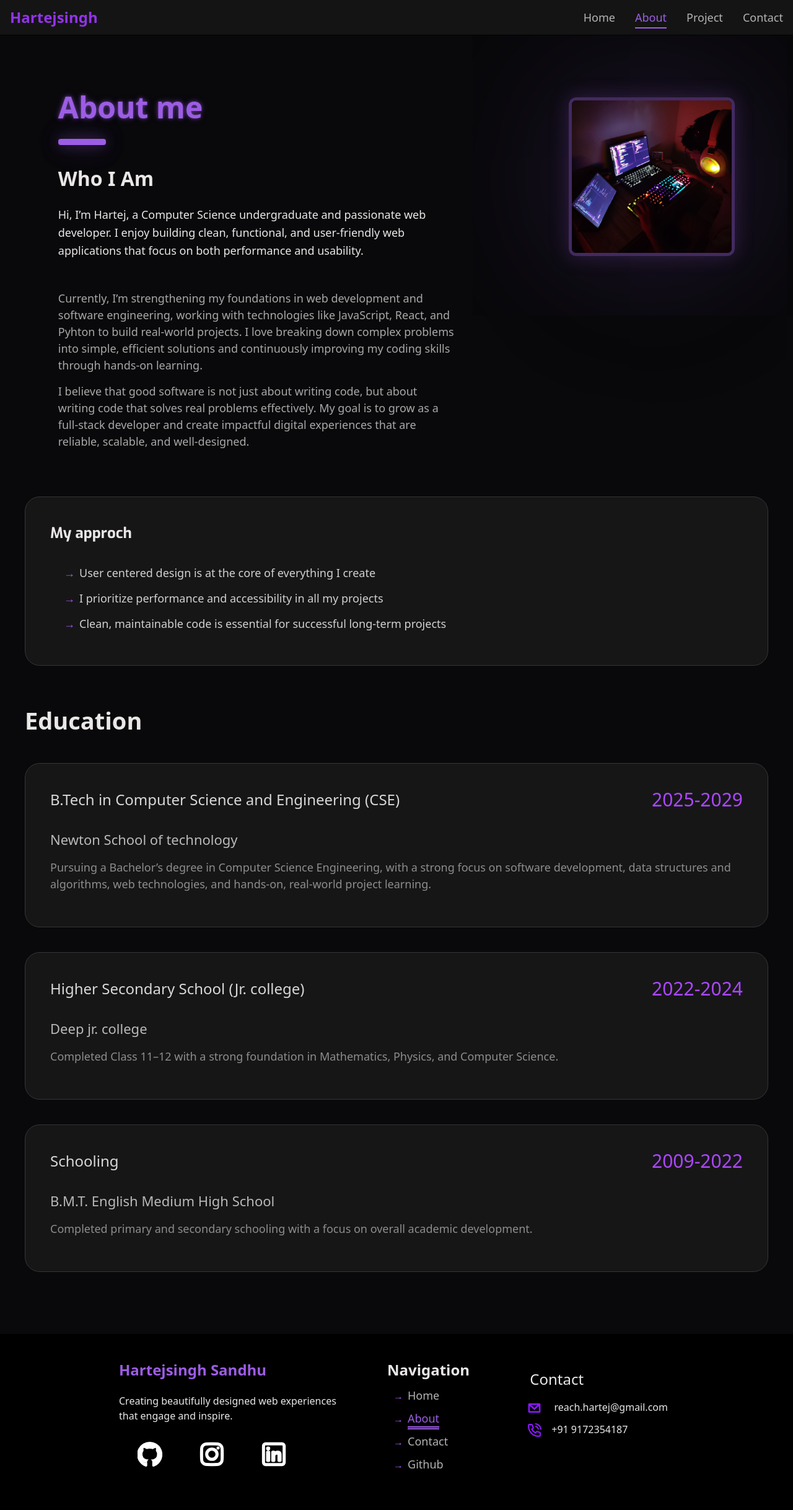
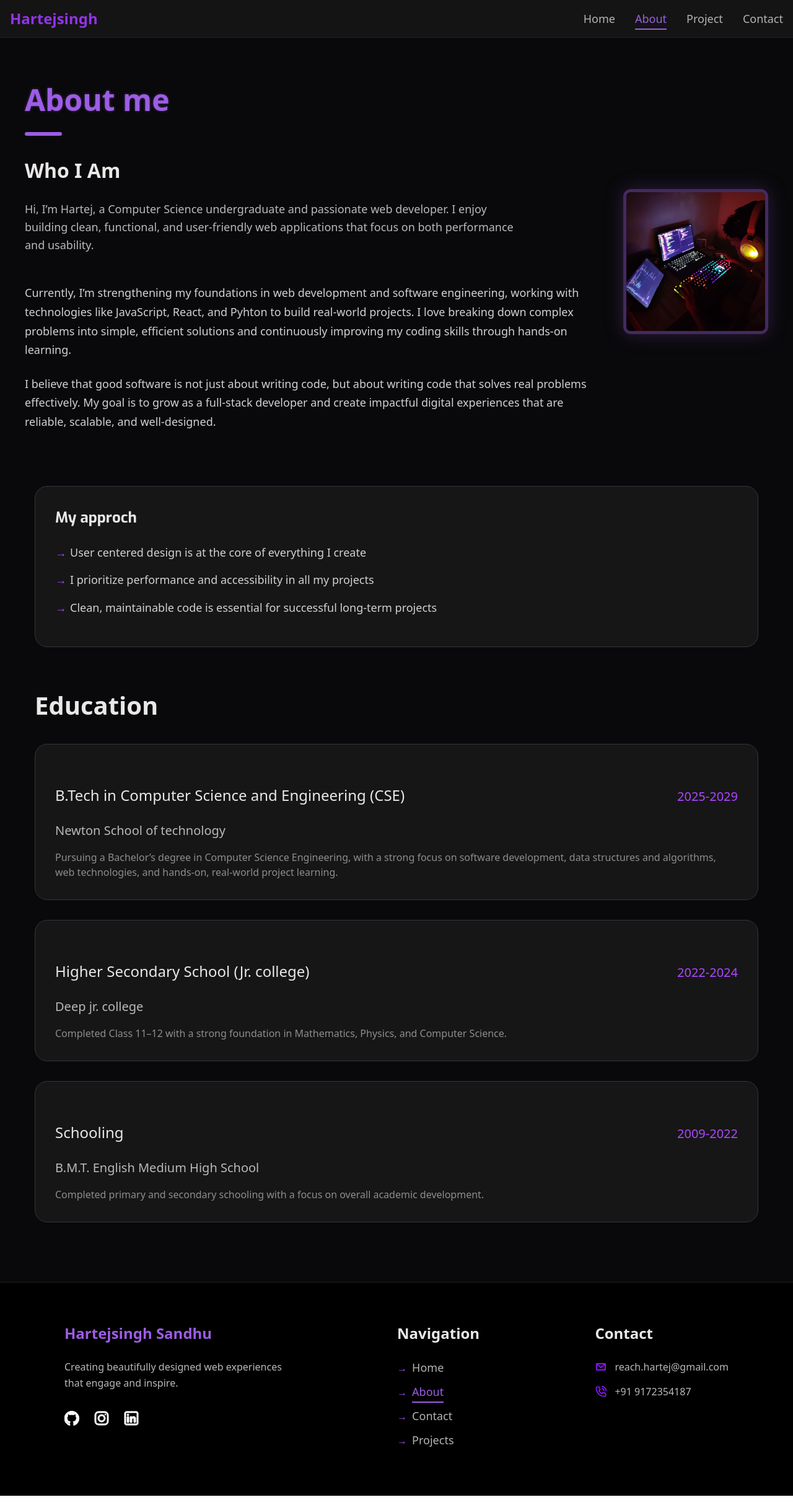
Before and after one commit to hartej46/Portfolio_v1, a React (Vite) app: page /about in a window 1280 px wide. Shown: the whole page at 62% size. After the commit the page ends 2413 px from the top, so only its background shows below. Built offline with nearby package versions, Linux system fonts and the light colour scheme.

Commit message:
Add responsiveness to ui

```diff
--- a/src/components/About/About.css
+++ b/src/components/About/About.css
@@ -3,171 +3,191 @@
 .About {
     background-color: #09090b;
     color: #eae7e7;
-    padding: 60px 0px;
+    padding: 4rem 1rem;
+    overflow-x: hidden;
 }
 
 .Intro {
     display: flex;
-    gap: 0.5vw;
-    justify-content: space-around;
-    margin: 20px 5px 60px 5px;
+    flex-direction: column;
+    gap: 2rem;
+    align-items: center;
+    max-width: 1200px;
+    margin: 0 auto 4rem auto;
+}
+
+@media (min-width: 1024px) {
+    .Intro {
+        flex-direction: row;
+        justify-content: space-between;
+        text-align: left;
+    }
+
+    .written {
+        width: 55%;
+    }
 }
 
 .written {
-    width: 50vw;
+    width: 100%;
 }
 
 .me {
-    height: 20vw;
+    width: 100%;
+    max-width: 300px;
+    height: auto;
+    aspect-ratio: 1;
+    object-fit: cover;
     border: 5px solid #432a60;
     border-radius: 12px;
-    box-shadow: 0 0 30px rgba(109, 65, 159, 0.35),
-        0 0 600px rgba(107, 64, 157, 0.25),
-        0 0 1200px rgba(69, 40, 102, 0.15);
-    margin-top: 20px;
+    box-shadow: 0 0 30px rgba(109, 65, 159, 0.35);
+    margin-top: 2rem;
     transition: transform 0.4s ease, box-shadow 0.4s ease;
 }
 
+@media (min-width: 1024px) {
+    .me {
+        margin-top: 0;
+    }
+}
+
 .me:hover {
-    transform: scale(1.11);
+    transform: scale(1.05);
 }
 
 .written h1 {
-    font-size: 48px;
+    font-size: clamp(2rem, 5vw, 3rem);
     font-weight: 700;
     color: #9c5de4;
-    text-shadow:
-        0 0 4px rgba(156, 93, 228, 0.45),
-        0 0 8px rgba(156, 93, 228, 0.30),
-        0 0 14px rgba(156, 93, 228, 0.18);
+    text-shadow: 0 0 4px rgba(156, 93, 228, 0.45);
 }
 
-
-
-.written>div {
-    height: 10px;
-    width: 6vw;
+.written .line {
+    height: 6px;
+    width: 60px;
     background-color: #9c5de4;
-    box-shadow: 0 0 20px rgba(156, 93, 228, 0.35),
-        0 0 40px rgba(156, 93, 228, 0.25),
-        0 0 60px rgba(156, 93, 228, 0.15);
-    margin: 15px 0 30px 0;
+    margin: 1rem 0 2rem 0;
     border-radius: 4px;
 }
 
 .written h3 {
-    font-size: 32px;
+    font-size: clamp(1.5rem, 3vw, 2rem);
     font-weight: 600;
-    margin: 5px 0px 20px 0px;
+    margin-bottom: 1.5rem;
 }
 
 .written p {
-    font-size: 18px;
+    font-size: 1.125rem;
+    line-height: 1.7;
+    color: #d1d1d1;
 }
 
 .p1 {
-    line-height: 30px;
-    margin-bottom: 15px;
-
+    margin-bottom: 1.5rem;
 }
 
 .p2 {
-    margin-bottom: 15px;
+    margin-bottom: 1.5rem;
     color: #a9a8a8;
 }
 
+.many-card {
+    max-width: 1200px;
+    width: 100%;
+    margin: 0 auto;
+    padding: 0 1rem;
+}
 
 .card {
     background-color: #161617;
     border: 1px solid #353537;
-    border-radius: 24px;
-    max-width: 2400px;
+    border-radius: 20px;
     width: 100%;
-    margin: 40px auto;
-    padding: 16px 100px 16px 40px;
-    transition: transform 0.4s ease, box-shadow 0.4s ease;
+    margin-bottom: 2rem;
+    padding: 2rem;
+    transition: transform 0.4s ease;
 }
 
 .card:hover {
-    transform: scale(1.03);
-    box-shadow: 0 0 20px rgba(172, 172, 172, 0.35),
-        0 0 40px rgba(159, 159, 159, 0.25),
-        0 0 60px rgba(173, 173, 173, 0.15);
+    transform: translateY(-5px);
+    border-color: #9c5de480;
 }
 
+.card h2 {
+    font-size: 1.75rem;
+    font-family: 'Exo', sans-serif;
+    font-weight: 700;
+    margin-bottom: 1.5rem;
+    color: #9c5de4;
+}
 
+.card ul {
+    list-style: none;
+    padding: 0;
+}
 
-.card h2 {
-    font-size: 28px;
-    font-family: 'Exo', 'Franklin Gothic Medium', 'Arial Narrow', Arial, sans-serif;
-    font-weight: 700;
-    margin-bottom: 30px;
+.card li {
+    position: relative;
+    padding-left: 1.5rem;
+    margin-bottom: 1rem;
+    color: #d1d1d1;
+    line-height: 1.6;
+    font-size: 1.125rem;
 }
 
 .card li::before {
     content: "→";
-    position: relative;
+    position: absolute;
     left: 0;
     color: #a855f7;
-    margin-right: 7px;
 }
 
-.card li {
-    position: relative;
-    padding-left: 22px;
-    margin-bottom: 12px;
-    color: #d1d1d1;
-    line-height: 1.6;
-    font-size: 18px;
+.education-title {
+    font-size: clamp(2rem, 5vw, 2.5rem);
+    font-weight: 700;
+    margin: 4rem 0 2rem 0;
+    color: #eae7e7;
+    text-align: center;
+}
+
+@media (min-width: 1024px) {
+    .education-title {
+        text-align: left;
+    }
 }
 
 .info {
     display: flex;
-    justify-content: space-between;
-    font-size: 24px;
-    margin-bottom: 30px;
-    font-weight: 500
+    flex-direction: column;
+    gap: 0.5rem;
+    margin-bottom: 1.5rem;
 }
 
-.education-title {
-    font-size: 38px;
-    font-weight: 700;
-    margin: 60px 0 30px 0;
-    color: #eae7e7;
-}
-
-.many-card {
-    max-width: 2400px;
-    width: 100%;
-    margin: 0 auto;
-    padding: 0 40px;
+@media (min-width: 768px) {
+    .info {
+        flex-direction: row;
+        justify-content: space-between;
+        align-items: baseline;
+    }
 }
 
 .info h1 {
-    color: #d9d7d7;
+    font-size: 1.5rem;
+    color: #eae7e7;
+    margin: 0;
+}
+
+.info .text-3xl {
+    font-size: 1.25rem !important;
 }
 
 .more-info h3 {
-    font-size: 22px;
+    font-size: 1.25rem;
     color: #bab9b9;
-    margin-bottom: 15px;
+    margin-bottom: 1rem;
 }
 
 .more-info p {
-    font-size: 18px;
+    font-size: 1rem;
     color: #8e8d8d;
-    margin-bottom: 15px;
 }
-
-.card.visible {
-    opacity: 1;
-    transform: translateY(0);
-}
-
-.card:nth-child(2).visible {
-    transition-delay: 0.1s;
-}
-
-.card:nth-child(3).visible {
-    transition-delay: 0.2s;
-}
--- a/src/components/Contact/Contact.css
+++ b/src/components/Contact/Contact.css
@@ -3,8 +3,9 @@
 .Contact {
     background-color: #09090b;
     color: #eae7e7;
-    padding: 60px 2rem;
+    padding: 4rem 1.5rem;
     font-family: 'Inter', sans-serif;
+    overflow-x: hidden;
 }
 
 .contact-container {
@@ -13,66 +14,65 @@
 }
 
 .written h1 {
-    font-size: 48px;
+    font-size: clamp(2rem, 8vw, 3rem);
     font-weight: 700;
     color: #9c5de4;
-    text-shadow:
-        0 0 4px rgba(156, 93, 228, 0.45),
-        0 0 8px rgba(156, 93, 228, 0.30),
-        0 0 14px rgba(156, 93, 228, 0.18);
-    margin-bottom: 0;
+    text-shadow: 0 0 4px rgba(156, 93, 228, 0.45);
+    margin-bottom: 0.5rem;
 }
 
 .written .line {
-    height: 10px;
-    width: 6vw;
+    height: 6px;
+    width: 60px;
     background-color: #9c5de4;
-    box-shadow: 0 0 20px rgba(156, 93, 228, 0.35),
-        0 0 40px rgba(156, 93, 228, 0.25),
-        0 0 60px rgba(156, 93, 228, 0.15);
-    margin: 15px 0 30px 0;
+    margin-bottom: 2rem;
     border-radius: 4px;
 }
 
 .written p.p1 {
-    font-size: 18px;
+    font-size: 1.125rem;
     line-height: 1.6;
-    color: #eae7e7;
+    color: #bab9b9;
     max-width: 800px;
-    margin-bottom: 50px;
+    margin-bottom: 3rem;
 }
 
 .contact-grid {
     display: grid;
-    grid-template-columns: 1.2fr 0.8fr;
+    grid-template-columns: 1fr;
     gap: 3rem;
     align-items: start;
+}
+
+@media (min-width: 1024px) {
+    .contact-grid {
+        grid-template-columns: 1.2fr 0.8fr;
+    }
 }
 
 .card {
     background-color: #161617;
     border: 1px solid #353537;
-    border-radius: 24px;
-    padding: 2.5rem;
-    transition: transform 0.4s ease, box-shadow 0.4s ease;
+    border-radius: 20px;
+    padding: 2rem;
+    transition: transform 0.4s ease, border-color 0.4s ease;
 }
 
 .card:hover {
-    transform: scale(1.02);
-    box-shadow: 0 0 20px rgba(156, 93, 228, 0.15),
-        0 0 40px rgba(156, 93, 228, 0.10);
+    transform: translateY(-5px);
+    border-color: #9c5de480;
 }
 
 .card h2 {
-    font-size: 24px;
+    font-size: 1.5rem;
     font-family: 'Exo', sans-serif;
     font-weight: 700;
-    margin-bottom: 2rem;
+    margin-bottom: 1.5rem;
     color: #eae7e7;
 }
 
 .form-group {
-    margin-bottom: 1.5rem;
+    margin-bottom: 1.25rem;
 }
 
 .form-group label {
@@ -85,7 +85,7 @@
 .form-group input,
 .form-group textarea {
     width: 100%;
-    padding: 1rem 1.2rem;
+    padding: 0.875rem 1.125rem;
     background: #09090b;
     border: 1px solid #353537;
     border-radius: 0.75rem;
@@ -102,25 +102,24 @@
 }
 
 .form-group textarea {
-    min-height: 150px;
+    min-height: 15rem;
 }
 
 .send-btn {
     width: 100%;
-    padding: 1rem;
+    padding: 0.875rem;
     background-color: #9c5de4;
     color: #fff;
     border: none;
     border-radius: 0.75rem;
-    font-size: 1.1rem;
+    font-size: 1.125rem;
     font-weight: 600;
     cursor: pointer;
     display: flex;
     align-items: center;
     justify-content: center;
     gap: 0.5rem;
-    transition: transform 0.2s ease, background-color 0.2s ease;
-    box-shadow: 0 4px 15px rgba(156, 93, 228, 0.3);
+    transition: all 0.3s ease;
 }
 
 .send-btn:hover {
@@ -131,14 +130,14 @@
 .info-cards {
     display: flex;
     flex-direction: column;
-    gap: 1.25rem;
+    gap: 1rem;
     margin-bottom: 3rem;
 }
 
 .info-item {
     display: flex;
     align-items: center;
-    gap: 1.5rem;
+    gap: 1rem;
     background: #161617;
     border: 1px solid #353537;
     border-radius: 1.25rem;
@@ -148,23 +147,34 @@
 
 .info-item:hover {
     border-color: #9c5de4;
-    transform: translateX(10px);
+    transform: translateX(5px);
 }
 
 .info-icon {
-    width: 3.5rem;
-    height: 3.5rem;
+    flex-shrink: 0;
+    width: 3rem;
+    height: 3rem;
     display: flex;
     align-items: center;
     justify-content: center;
     background: rgba(156, 93, 228, 0.1);
-    border-radius: 1rem;
+    border-radius: 0.75rem;
     color: #9c5de4;
+}
+
+.info-icon svg {
+    width: 1.5rem;
+    height: 1.5rem;
+}
+
+.info-content {
+    flex-grow: 1;
+    overflow: hidden;
 }
 
 .info-content p:first-child {
     color: #8e8d8d;
-    font-size: 0.9rem;
+    font-size: 0.85rem;
     margin-bottom: 0.25rem;
 }
 
@@ -172,10 +182,14 @@
     font-weight: 500;
     font-size: 0.95rem;
     color: #eae7e7;
+    white-space: nowrap;
+    overflow: hidden;
+    text-overflow: ellipsis;
 }
 
 .copy-icon {
-    margin-left: auto;
+    flex-shrink: 0;
+    margin-left: 0.5rem;
     color: #8e8d8d;
     cursor: pointer;
     transition: color 0.2s ease;
@@ -186,7 +200,7 @@
 }
 
 .social-section h2 {
-    font-size: 24px;
+    font-size: 1.5rem;
     font-family: 'Exo', sans-serif;
     margin-bottom: 1.5rem;
     font-weight: 700;
@@ -194,6 +208,7 @@
 
 .social-links {
     display: flex;
+    flex-wrap: wrap;
     gap: 1rem;
 }
 
@@ -214,15 +229,18 @@
     border-color: #9c5de4;
     color: #9c5de4;
     transform: translateY(-5px);
-    box-shadow: 0 5px 15px rgba(156, 93, 228, 0.2);
 }
 
-@media (max-width: 968px) {
-    .contact-grid {
-        grid-template-columns: 1fr;
+@media (max-width: 480px) {
+    .Contact {
+        padding: 3rem 1rem;
     }
 
-    .written h1 {
-        font-size: 48px;
+    .card {
+        padding: 1.5rem;
+    }
+
+    .info-item {
+        padding: 1rem;
     }
 }
--- a/src/components/Footer/Footer.css
+++ b/src/components/Footer/Footer.css
@@ -1,71 +1,93 @@
 footer {
     background-color: black;
     color: #eae7e7;
-    ;
+    border-top: 1px solid #1f1f1f;
 }
 
 .footer {
-    padding: 40px 15vw;
-
+    padding: 4rem 1.5rem;
+    display: flex;
+    flex-direction: column;
+    gap: 3rem;
+    max-width: 1200px;
+    margin: 0 auto;
 }
 
-.footer-me>h2 {
+@media (min-width: 1024px) {
+    .footer {
+        flex-direction: row;
+        justify-content: space-between;
+        padding: 4rem 5%;
+    }
+}
+
+.footer-me h2 {
     color: #9c5de4;
     font-weight: 800;
-    font-size: 24px;
-    margin-bottom: 20px;
+    font-size: 1.5rem;
+    margin-bottom: 1.5rem;
 }
 
-.footer-me>p {
-    font-size: 16px;
+.footer-me p {
+    font-size: 1rem;
+    line-height: 1.6;
+    color: #bab9b9;
 }
 
-.social a {
-    width: 40px;
-    margin: 30px;
+.social {
+    display: flex;
+    gap: 1.5rem;
+    margin-top: 2rem;
+}
+
+.social a img {
+    width: 1.5rem;
+    height: 1.5rem;
+    transition: transform 0.3s ease;
+}
+
+.social a:hover img {
+    transform: translateY(-3px);
 }
 
 .Navigation h3 {
-    font-size: 24px;
+    font-size: 1.5rem;
     font-weight: 600;
+    margin-bottom: 1.5rem;
 }
 
-.Navigation li {
-    font-size: 16px;
-    font-weight: 400;
-    margin: 10px;
+.footer-nav {
+    list-style: none;
+    padding: 0;
 }
 
-
-
-.Navigation li::before {
-    content: "→";
-    position: relative;
-    left: 0;
-    color: #a855f7;
-    margin-right: 7px;
+.footer-nav li {
+    font-size: 1rem;
+    margin-bottom: 0.75rem;
 }
 
-.Navigation .nav-link.active {
-    color: #9c5de4;
-    text-decoration: underline;
-    text-underline-offset: 6px;
-    text-decoration-thickness: 2px;
+.footer-nav li::before {
+    content: "→";
+    color: #a855f7;
+    margin-right: 0.5rem;
 }
 
 .contact h1 {
-    font-size: 24px;
-    font-weight: 500;
-    margin: 15px;
+    font-size: 1.5rem;
+    font-weight: 600;
+    margin-bottom: 1.5rem;
 }
 
 .contact p {
-    margin: 10px;
+    display: flex;
+    align-items: center;
+    gap: 0.75rem;
+    margin-bottom: 1rem;
+    color: #bab9b9;
 }
 
 .phone,
 .email {
-    height: 25px;
-    display: inline;
-    margin-right: 15px;
+    width: 1.25rem;
+    height: 1.25rem;
 }
--- a/src/components/Footer/Footer.jsx
+++ b/src/components/Footer/Footer.jsx
@@ -11,11 +11,11 @@ const Footer = () => {
     return (
         <>
             <footer>
-                <div className="footer flex justify-between gap-2.5">
+                <div className="footer">
                     <div className="footer-me">
                         <h2>Hartejsingh Sandhu</h2>
                         <p>Creating beautifully designed web experiences <br /> that engage and inspire.</p>
-                        <div className="social flex ">
+                        <div className="social">
                             <a href="https://www.github.com/hartej46" target="_blank" rel="noopener noreferrer"><img src={github} alt="github" className="social-img github" /></a>
                             <a href="#" className="social-img instagram"><img src={Instagram} alt="Instagram" /></a>
                             <a href="https://www.linkedin.com/in/hartej46" target="_blank" rel="noopener noreferrer"><img src={Linkedin} alt="Linkedin" className="social-img linkedin" /></a>
@@ -23,7 +23,7 @@ const Footer = () => {
                     </div>
                     <div className="Navigation">
                         <h3>Navigation</h3>
-                        <ul className="mt-4 font-medium lg:flex-row lg:space-x-8 lg:mt-0">
+                        <ul className="footer-nav">
                             <li>
                                 <NavLink
                                     to="/"
@@ -47,12 +47,11 @@ const Footer = () => {
                             </li>
                             <li>
                                 <NavLink
-                                    to="/github"
+                                    to="/project"
                                     className={({ isActive }) => `nav-link ${isActive ? "active" : ""}`}>
-                                    Github
+                                    Projects
                                 </NavLink>
                             </li>
-
                         </ul>
                     </div>
                     <div className="contact">
--- a/src/components/Header/Header.css
+++ b/src/components/Header/Header.css
@@ -1,15 +1,14 @@
 .header {
     position: sticky;
     top: 0;
-    z-index: 50;
+    z-index: 100;
     background-color: #000000eb;
+    backdrop-filter: blur(8px);
 }
 
-
 .nav {
-    border-bottom: 1px solid #000000f4;
-    padding: 10px 16px;
-    font-size: 20px;
+    border-bottom: 1px solid #1f1f1f;
+    padding: 0.75rem 1rem;
 }
 
 .nav-container {
@@ -26,33 +25,70 @@
     font-size: 1.5rem;
 }
 
+.menu-toggle {
+    display: block;
+    background: none;
+    border: none;
+    color: #eae7e7;
+    cursor: pointer;
+    padding: 0.5rem;
+    z-index: 101;
+}
+
+.menu-toggle svg {
+    width: 2rem;
+    height: 2rem;
+}
+
 .nav-links-wrapper {
-    display: none;
+    position: fixed;
+    top: 0;
+    right: -100%;
+    width: 70%;
+    height: 100vh;
+    background-color: #0d0d0de6;
+    backdrop-filter: blur(20px);
+    transition: right 0.3s ease-in-out;
+    padding: 6rem 2rem;
+    display: flex;
+    flex-direction: column;
+    z-index: 99;
+}
+
+.nav-links-wrapper.open {
+    right: 0;
 }
 
 @media (min-width: 1024px) {
+    .menu-toggle {
+        display: none;
+    }
+
     .nav-links-wrapper {
+        position: static;
+        width: auto;
+        height: auto;
+        padding: 0;
+        background: none;
+        backdrop-filter: none;
         display: flex;
-        width: auto;
-        order: 1;
+        flex-direction: row;
+        z-index: auto;
     }
 }
-
 
 .nav-links {
     display: flex;
     flex-direction: column;
-    gap: 1rem;
-    margin-top: 1rem;
+    gap: 1.5rem;
     font-weight: 500;
-
+    list-style: none;
 }
 
 @media (min-width: 1024px) {
     .nav-links {
         flex-direction: row;
         gap: 2rem;
-        margin-top: 0;
     }
 }
 
@@ -60,7 +96,7 @@
     color: #b3b3b3;
     text-decoration: none;
     transition: color 0.3s ease;
-    font-size: 18px;
+    font-size: 1.125rem;
 }
 
 .nav-link:hover {
--- a/src/components/Header/Header.jsx
+++ b/src/components/Header/Header.jsx
@@ -1,22 +1,43 @@
-import React from 'react'
+import React, { useState } from 'react'
 import { Link, NavLink } from 'react-router-dom'
 import './Header.css'
 
 export default function Header() {
+    const [isMenuOpen, setIsMenuOpen] = useState(false);
+
+    const toggleMenu = () => {
+        setIsMenuOpen(!isMenuOpen);
+    };
+
+    const closeMenu = () => {
+        setIsMenuOpen(false);
+    };
+
     return (
-        <>
         <header className="header">
             <nav className="nav">
                 <div className="nav-container">
-                        <Link to="/">
+                    <Link to="/" onClick={closeMenu}>
                         <h3 className="logo">Hartejsingh</h3>
                     </Link>
 
-                        <div className="nav-links-wrapper" id="mobile-menu-2">
+                    {/* Hamburger Button */}
+                    <button className="menu-toggle" onClick={toggleMenu} aria-label="Toggle Navigation">
+                        <svg viewBox="0 0 24 24" fill="none" xmlns="http://www.w3.org/2000/svg">
+                            {isMenuOpen ? (
+                                <path d="M18 6L6 18M6 6l12 12" stroke="currentColor" strokeWidth="2" strokeLinecap="round" strokeLinejoin="round" />
+                            ) : (
+                                <path d="M4 6h16M4 12h16M4 18h16" stroke="currentColor" strokeWidth="2" strokeLinecap="round" strokeLinejoin="round" />
+                            )}
+                        </svg>
+                    </button>
+
+                    <div className={`nav-links-wrapper ${isMenuOpen ? 'open' : ''}`} id="mobile-menu-2">
                         <ul className="nav-links">
                             <li>
                                 <NavLink
                                     to="/"
+                                    onClick={closeMenu}
                                     className={({ isActive }) =>
                                         `nav-link ${isActive ? "active" : ""}`
                                     }
@@ -25,22 +46,21 @@ export default function Header() {
                                 </NavLink>
                             </li>
                             <li>
-                                    <NavLink to="/about" className={({ isActive }) =>
+                                <NavLink to="/about" onClick={closeMenu} className={({ isActive }) =>
                                     `nav-link ${isActive ? "active" : ""}`
                                 }>
                                     About
                                 </NavLink>
                             </li>
                             <li>
-                                    <NavLink to="/project" className={({ isActive }) =>
+                                <NavLink to="/project" onClick={closeMenu} className={({ isActive }) =>
                                     `nav-link ${isActive ? "active" : ""}`
                                 }>
                                     Project
                                 </NavLink>
                             </li>
                             <li>
-
-                                    <NavLink to="/contact" className={({ isActive }) =>
+                                <NavLink to="/contact" onClick={closeMenu} className={({ isActive }) =>
                                     `nav-link ${isActive ? "active" : ""}`
                                 }>
                                     Contact
@@ -51,6 +71,5 @@ export default function Header() {
                 </div>
             </nav>
         </header>
-        </>
     );
 }
--- a/src/components/Home/Home.css
+++ b/src/components/Home/Home.css
@@ -3,6 +3,7 @@
 
 .home {
     background-color: black;
+    overflow-x: hidden;
 }
 
 .upper-section {
@@ -11,6 +12,8 @@
     flex-direction: column;
     justify-content: center;
     align-items: center;
+    padding: 2rem;
+    text-align: center;
 }
 
 .green {
@@ -29,8 +32,8 @@
     gap: 5px;
     background-color: rgb(36, 36, 36);
     color: antiquewhite;
-    font-size: 18px;
-    padding: 10px 20px;
+    font-size: 1rem;
+    padding: 0.75rem 1.25rem;
     border-radius: 24px;
     box-shadow: 0px 0px 20px rgb(142, 74, 171),
         15px 0px 20px rgb(171, 74, 74),
@@ -38,16 +41,19 @@
 }
 
 .name {
-    font-size: 56px;
+    font-size: clamp(1.5rem, 8vw, 3.5rem);
     font-weight: 700;
     color: azure;
     text-align: center;
-    margin-top: 20px;
+    margin-top: 2rem;
     font-family: 'Press Start 2P', 'Franklin Gothic Medium', 'Arial Narrow', Arial, sans-serif;
+    line-height: 1.4;
+    max-width: 90vw;
 }
 
 .name span {
-    margin-top: 30px;
+    display: block;
+    margin-top: 1rem;
     color: blueviolet;
     animation: fadeup 2s ease-in-out infinite alternate;
 }
@@ -62,19 +68,51 @@
     }
 }
 
+.info {
+    display: flex;
+    flex-wrap: wrap;
+    justify-content: center;
+    gap: 1rem;
+    margin-top: 2rem;
+}
+
 .info button {
     color: beige;
     background-color: rgb(20, 20, 20);
-    padding: 10px 20px;
+    padding: 0.75rem 1.5rem;
     border-radius: 20px;
-    margin: 20px 20px;
-    font-size: 20px;
+    font-size: 1.125rem;
+    border: 1px solid #333;
+    transition: all 0.3s ease;
+}
+
+.info button:hover {
+    background-color: #333;
+    transform: translateY(-2px);
 }
 
 .below-section {
     display: grid;
-    grid-template-columns: repeat(4, 1fr);
-    gap: 40px;
-    padding: 80px 100px;
+    grid-template-columns: repeat(1, 1fr);
+    gap: 2rem;
+    padding: 4rem 10%;
+    justify-items: center;
+}
 
+@media (min-width: 640px) {
+    .below-section {
+        grid-template-columns: repeat(2, 1fr);
+    }
 }
+
+@media (min-width: 1024px) {
+    .below-section {
+        grid-template-columns: repeat(3, 1fr);
+    }
+}
+
+@media (min-width: 1280px) {
+    .below-section {
+        grid-template-columns: repeat(4, 1fr);
+    }
+}
```
Also changed, not shown: src/components/Projects/Project.css (+19 -8 lines), src/components/TechCard/TechCard.css (+21 -5 lines). Lines whose indentation alone changed are shown as unchanged.
